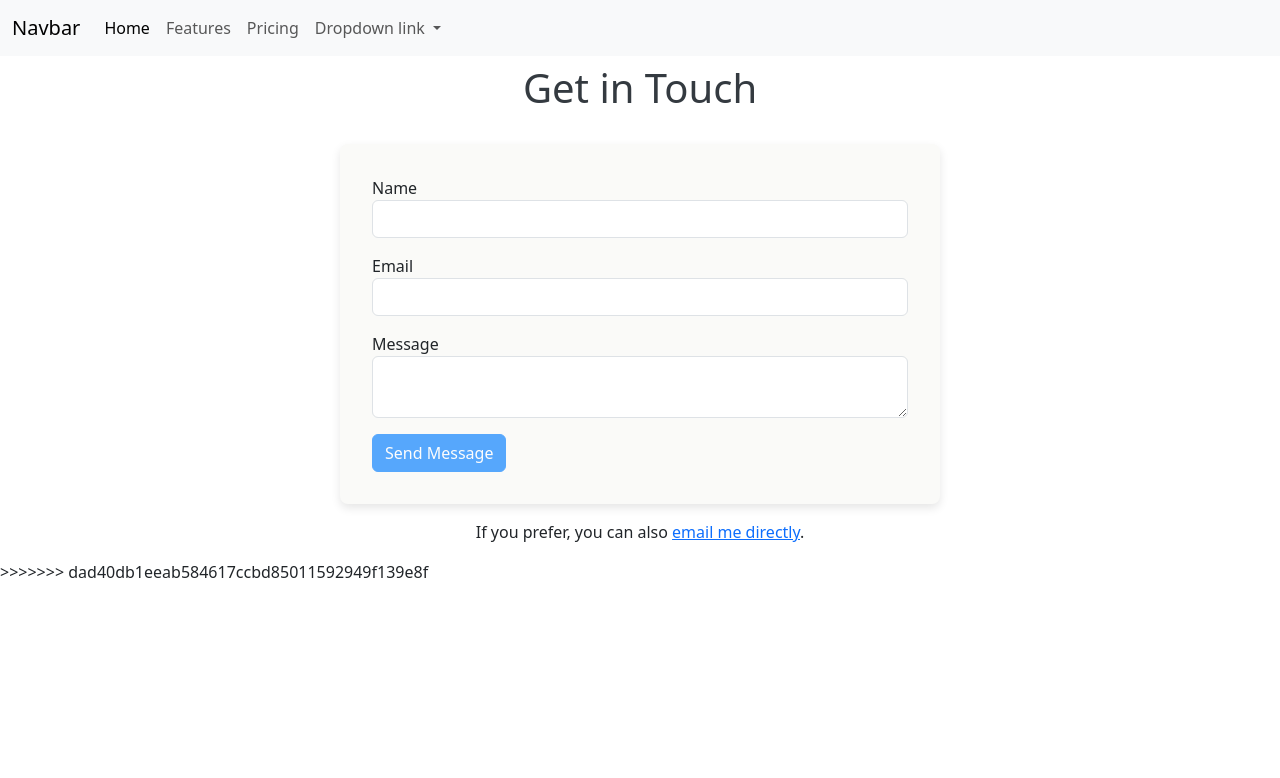
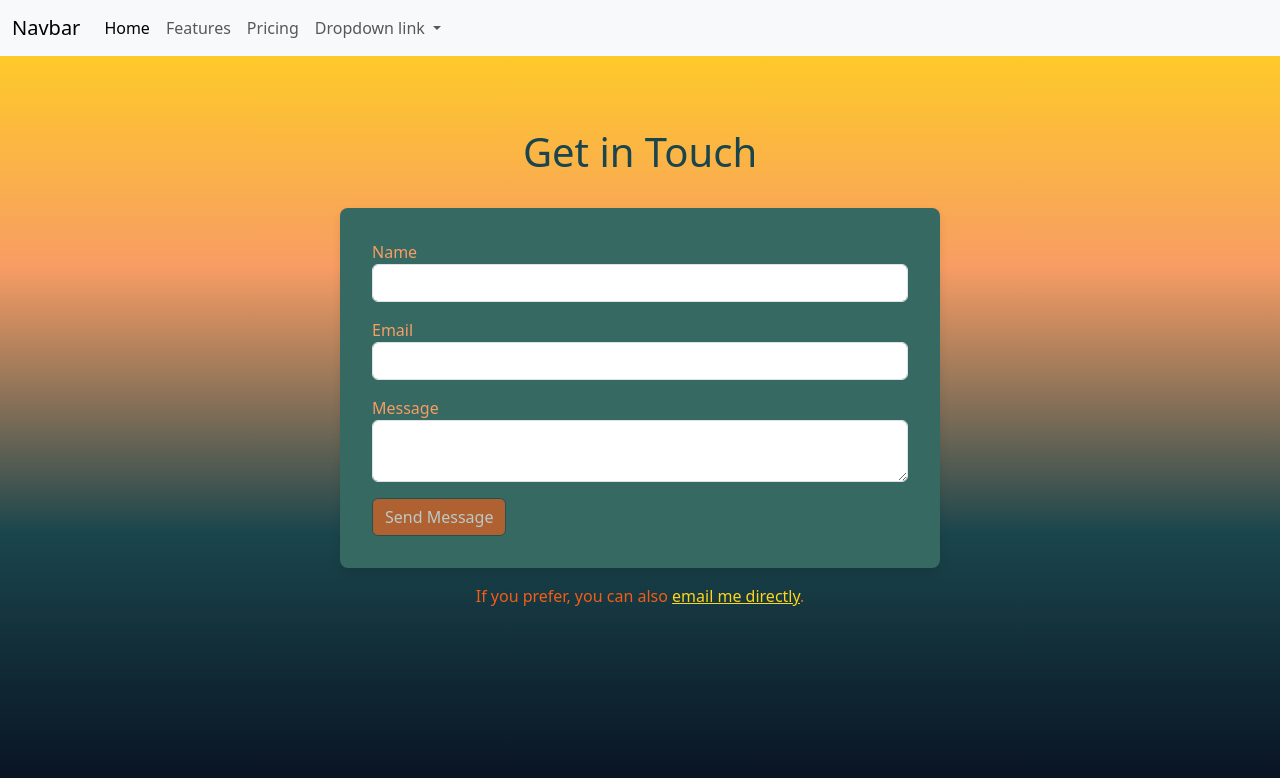
Before and after one commit to Quarky25/Photographer, an Angular app in the folder photographer/: page /contact in a window 1280 px wide. Shown: the top 778 px of the page. Built offline with nearby package versions, Linux system fonts and the light colour scheme.

Commit message:
added a horrifying background-gradient, changed colorscheme, added margin, background and border radius

```diff
--- a/photographer/src/app/about/about.component.css
+++ b/photographer/src/app/about/about.component.css
@@ -1,26 +1,32 @@
+.container {
+  background-color: rgba(255, 127, 80, 0.405);
+  margin-top: 6rem;
+  border-radius: 5px;
+}
+
 h1 {
   font-size: 2.5rem;
-  color: #343a40;
+  color: var(--midnight-green);
 }
 
 p {
-  color: #555;
+  color: var(--rich-black);
 }
 
 .img-fluid {
-  border: 5px solid #f8f9fa;
+  border: 5px solid var(--midnight-green);
   border-radius: 8px;
 }
 
 .btn-primary {
-  background-color: #007bff;
-  border-color: #007bff;
+  background-color: var(--orange-pantone);
+  border-color: var(--midnight-green);
   transition: all 0.3s ease;
 }
 
 .btn-primary:hover {
-  background-color: #0056b3;
-  border-color: #0056b3;
+  background-color: var(--atomic-tangerine);
+  border-color: var(--midnight-green);
 }
 
 #main-content {
@@ -31,12 +37,12 @@ p {
 
 .biography {
   font-size: 1rem;
-  color: #444;
+  color: var(--rich-black);
 }
 
 .biography h3 {
   font-size: 1.5rem;
-  color: #007bff;
+  color: var(--midnight-green);
 }
 
 @keyframes slideIn {
--- a/photographer/src/app/about/about.component.html
+++ b/photographer/src/app/about/about.component.html
@@ -25,7 +25,7 @@
       >
     </div>
   </div>
-  <div class="biography p-3 bg-light rounded shadow-sm">
+  <div class="biography p-3 rounded mt-3">
     <h3 class="mb-3">Short Biography</h3>
     <p>
       Born and raised in <strong>Vienna, Austria</strong>, I discovered my love
--- a/photographer/src/app/contact/contact.component.css
+++ b/photographer/src/app/contact/contact.component.css
@@ -1,5 +1,5 @@
 .container {
-  margin-top: 4rem;
+  margin-top: 8rem;
   opacity: 0;
   transform: translateY(20px);
   animation: slideIn 1s ease-out forwards;
@@ -8,7 +8,7 @@
 h1 {
   text-align: center;
   font-size: 2.5rem;
-  color: #343a40;
+  color: var(--midnight-green);
   margin-bottom: 2rem;
   margin-top: 2rem;
 }
@@ -16,26 +16,32 @@ h1 {
 form {
   max-width: 600px;
   margin: 0 auto;
-  background: #fafaf8;
+  background: var(--caribbean-current);
+  color: var(--atomic-tangerine);
   padding: 2rem;
   border-radius: 8px;
   box-shadow: 0px 4px 10px rgba(0, 0, 0, 0.1);
 }
 
 .btn-primary {
-  background-color: #007bff;
-  border-color: #007bff;
+  background-color: var(--orange-pantone);
+  border-color: var(--midnight-green);
   transition: all 0.3s ease;
 }
 
 .btn-primary:hover {
-  background-color: #0056b3;
-  border-color: #0056b3;
+  background-color: var(--atomic-tangerine);
+  border-color: var(--midnight-green);
 }
 
 .email {
   text-align: center;
   margin-top: 1rem;
+  color: var(--orange-pantone);
+}
+
+#link {
+  color: var(--gold);
 }
 
 @keyframes slideIn {
@@ -48,3 +54,7 @@ form {
     transform: translateY(0);
   }
 }
+
+#link:hover {
+  color: var(--orange-wheel);
+}
--- a/photographer/src/app/contact/contact.component.html
+++ b/photographer/src/app/contact/contact.component.html
@@ -46,6 +46,6 @@
   </form>
   <p class="email">
     If you prefer, you can also
-    <a href="mailto:contact@example.com">email me directly</a>.
+    <a href="mailto:contact@example.com" id="link">email me directly</a>.
   </p>
 </div>
--- a/photographer/src/index.html
+++ b/photographer/src/index.html
@@ -20,5 +20,4 @@
       crossorigin="anonymous"
     ></script>
   </body>
->>>>>>> dad40db1eeab584617ccbd85011592949f139e8f
 </html>
--- a/photographer/src/styles.css
+++ b/photographer/src/styles.css
@@ -10,3 +10,12 @@
   --atomic-tangerine: #f89d64ff;
   --orange-pantone: #f35d18ff;
 }
+
+body {
+  background-image: linear-gradient(
+    var(--gold),
+    var(--atomic-tangerine),
+    var(--midnight-green),
+    var(--rich-black)
+  );
+}
```
